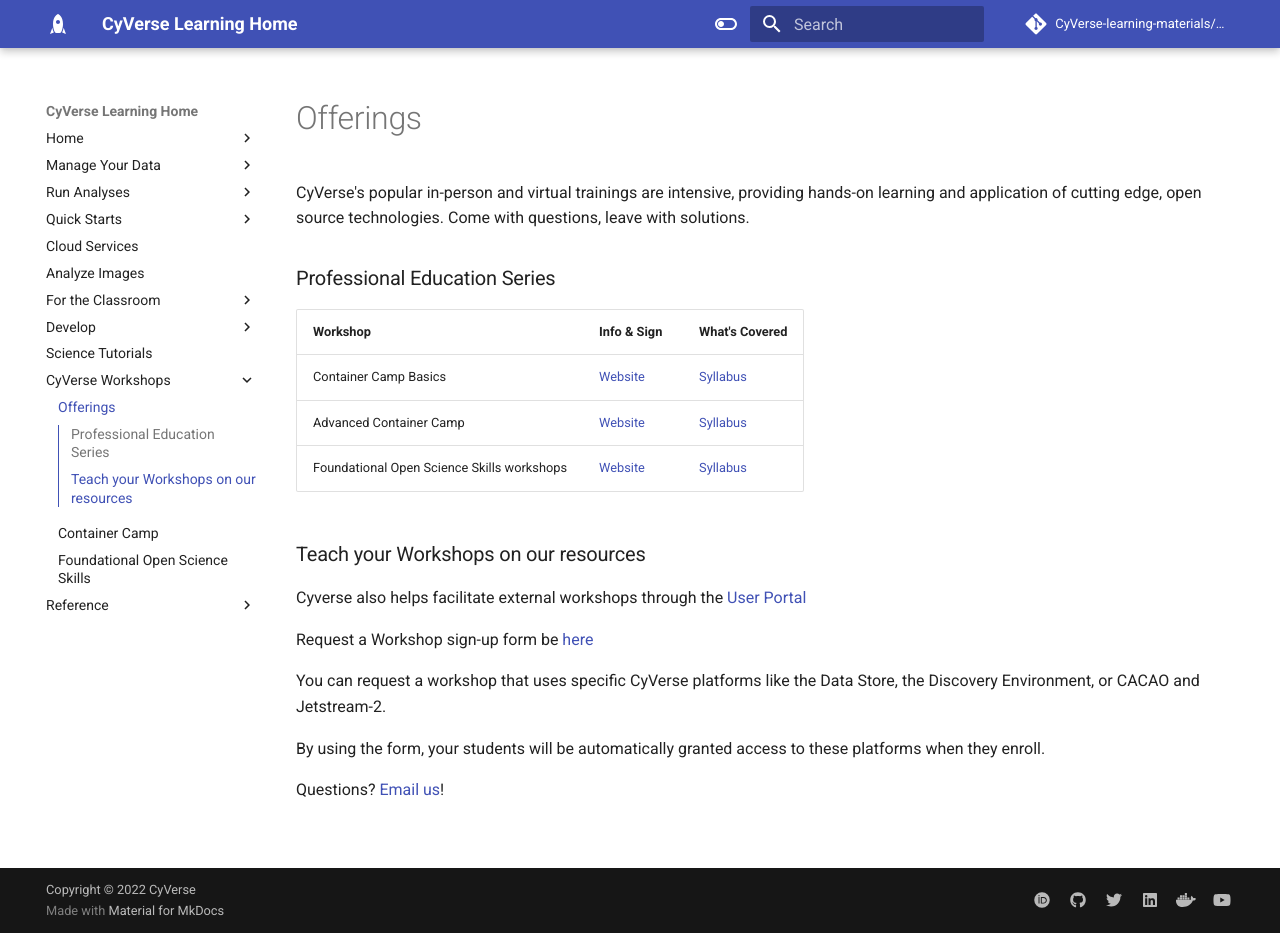
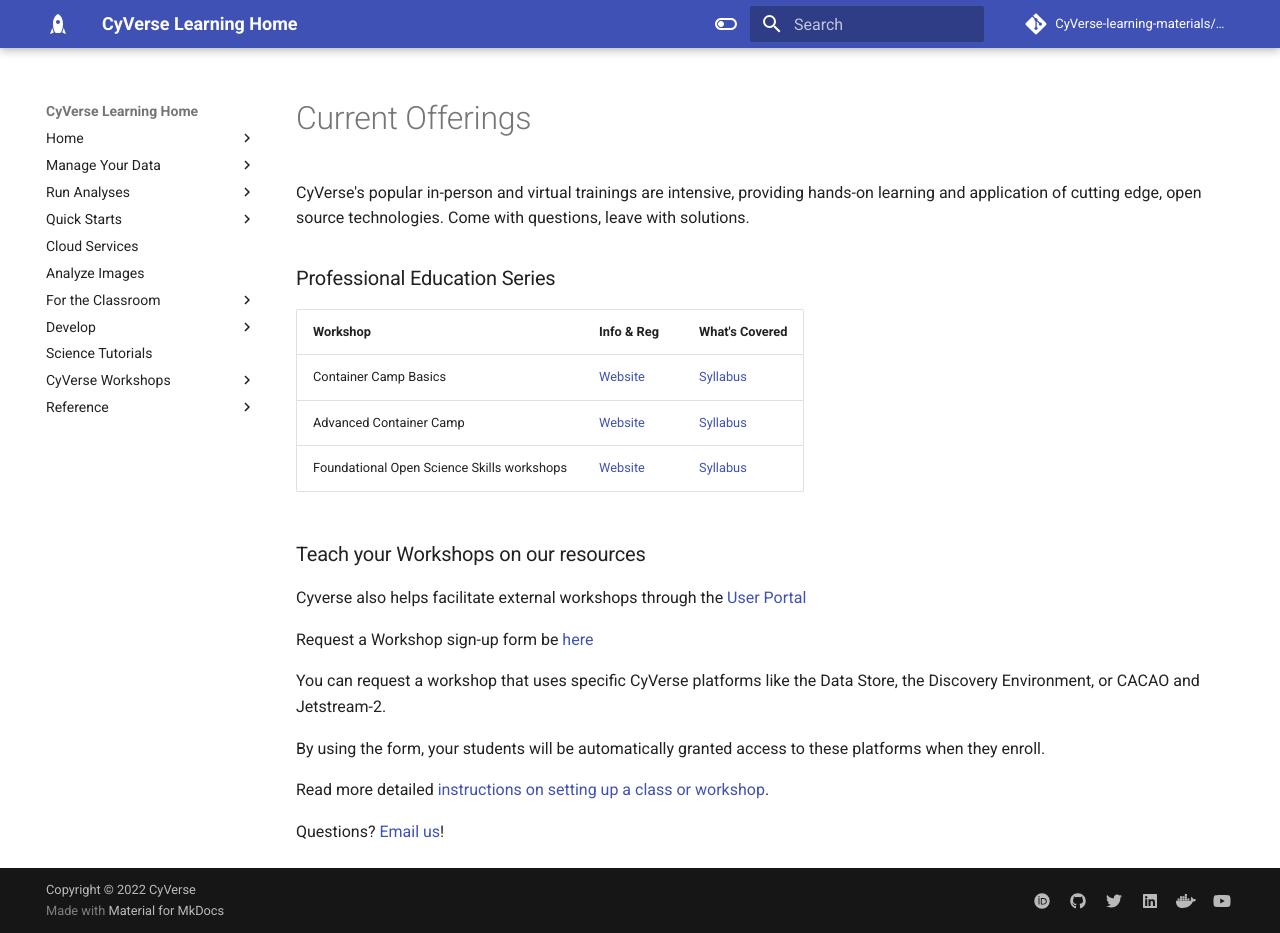
Before and after one commit to CyVerse-learning-materials/learning-materials-home, an MkDocs documentation site: the page built from docs/workshops/index.md, in a window 1280 px wide and 933 px high. Built offline with MkDocs 1.6.1 and Material for MkDocs 9.7.7, drawn with Linux system fonts in a browser that asks for light colours; some web fonts are replaced; a script that is not in the unit is left out; comment, search, counter and statistics services are not loaded.

Commit message:
Add workshop subdirectory
making subdirectory for workshops, updating yml with new file paths

```diff
--- a/docs/workshops.md
+++ b/docs/workshops/index.md
@@ -1,11 +1,11 @@
-# Offerings
+# Current Offerings
 
 CyVerse's popular in-person and virtual trainings are intensive, providing hands-on learning and application of cutting edge, open source technologies. Come with questions, leave with solutions.
 
 ### Professional Education Series
 
-| Workshop | Info & Sign | What's Covered |
-|----------|-------------|----------------|
+| Workshop | Info & Reg | What's Covered |
+|----------|------------|----------------|
 | Container Camp Basics | [Website](https://cyverse.org/cc){target=_blank} | [Syllabus](https://cyverse-learning-materials.github.io/container-camp/getting_started/schedule/#basics){target=_blank} |
 | Advanced Container Camp | [Website](https://cyverse.org/cc){target=_blank} | [Syllabus](https://cyverse-learning-materials.github.io/container-camp/getting_started/schedule/#advanced){target=_blank} |
 | Foundational Open Science Skills workshops | [Website](https://cyverse.org/foss){target=_blank} | [Syllabus](https://cyverse.org/foss#schedule){target=_blank} |
@@ -20,4 +20,6 @@
 
 By using the form, your students will be automatically granted access to these platforms when they enroll.
 
+Read more detailed [instructions on setting up a class or workshop](/vice/teaching.md){target=_blank}.
+
 Questions? [Email us](mailto:info@cyverse.org)!
--- a/mkdocs.yml
+++ b/mkdocs.yml
@@ -70,10 +70,9 @@
       #- 'Geoinformatics': geoinformatics_tutorials.md
       #- 'Other Topics': other_tutorials.md
   - 'CyVerse Workshops':
-    - 'Offerings': workshops.md
+    - index.md
     - 'Container Camp': container_camp.md
     - 'Foundational Open Science Skills': foss.md
-
   - 'Reference':
     - 'Glossary': glossary.md
     - 'FAQ': faq.md
```
Also changed, not shown: docs/workshops/container_camp.md (renamed from docs/container_camp.md), docs/workshops/foss.md (renamed from docs/foss.md).
